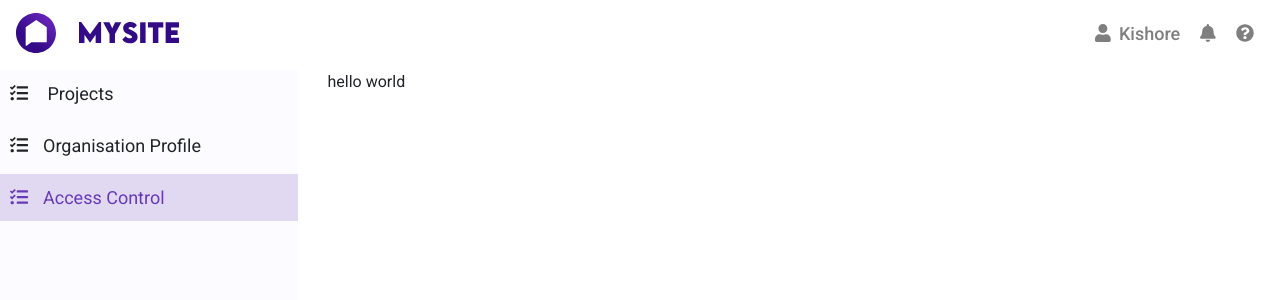
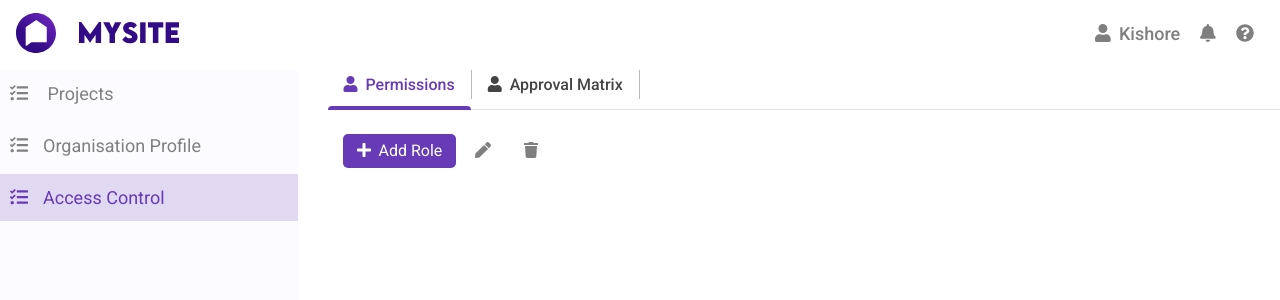
Before and after one commit to hossainrabbi/ui-design, a React (Create React App) app: page /accessControl in a window 1280 px wide. Shown: the top 300 px of the page. Built offline with nearby package versions, Linux system fonts and the light colour scheme.

Commit message:
tabs and button add

```diff
--- a/public/index.html
+++ b/public/index.html
@@ -15,6 +15,10 @@
       user's mobile device or desktop. See https://developers.google.com/web/fundamentals/web-app-manifest/
     -->
         <link rel="manifest" href="%PUBLIC_URL%/manifest.json" />
+        <link
+            rel="stylesheet"
+            href="https://cdnjs.cloudflare.com/ajax/libs/font-awesome/5.15.3/css/all.min.css"
+        />
         <!--
       Notice the use of %PUBLIC_URL% in the tags above.
       It will be replaced with the URL of the `public` folder during the build.
@@ -38,6 +42,5 @@
 
       To begin the development, run `npm start` or `yarn start`.
       To create a production bundle, use `npm run build` or `yarn build`.
-    -->
-  </body>
+    --></body>
 </html>
--- a/src/components/AccessControl.js
+++ b/src/components/AccessControl.js
@@ -1,5 +1,6 @@
 import React from 'react';
-import { Col, Row } from 'react-bootstrap';
+import { Col, Row, Tab, Tabs } from 'react-bootstrap';
+import AddRole from './AddRole';
 import Sidebar from './Sidebar';
 
 const AccessControl = () => {
@@ -9,7 +10,19 @@ const AccessControl = () => {
                 <Sidebar />
             </Col>
             <Col md={9} className="mt-7">
-                hello world
+                <Tabs
+                    className="tabs-item"
+                    defaultActiveKey="permissions"
+                    id="tab"
+                >
+                    <Tab eventKey="permissions" title="Permissions">
+                        <AddRole />
+                    </Tab>
+                    <Tab
+                        eventKey="approvalMatrix"
+                        title="Approval Matrix"
+                    ></Tab>
+                </Tabs>
             </Col>
         </Row>
     );
--- /dev/null
+++ b/src/components/AddRole.js
@@ -0,0 +1,25 @@
+import { faPen, faPlus, faTrash } from '@fortawesome/free-solid-svg-icons';
+import { FontAwesomeIcon } from '@fortawesome/react-fontawesome';
+import React from 'react';
+import { Container } from 'react-bootstrap';
+
+const AddRole = () => {
+    return (
+        <Container className="add-role mt-4">
+            <div className="role-btn">
+                <button>
+                    <FontAwesomeIcon icon={faPlus} />
+                    <span>Add Role</span>
+                </button>
+                <button>
+                    <FontAwesomeIcon icon={faPen} />
+                </button>
+                <button>
+                    <FontAwesomeIcon icon={faTrash} />
+                </button>
+            </div>
+        </Container>
+    );
+};
+
+export default AddRole;
--- a/src/index.css
+++ b/src/index.css
@@ -4,9 +4,12 @@
     --main-color: #673ab7;
     --main-color-light: #e1d8f1;
     --sidebar-color: #fcfbff;
-    --gray-color: Gray 3;
+    --gray-color: #808080;
+    --gray-color-light: #b9b9b9;
     --background-color: #ffffff;
+    --body-color: #444444;
     --transition: 0.3s;
+    --radius: 5px;
 }
 
 body {
@@ -73,3 +76,70 @@ a {
     color: var(--main-color);
     background-color: var(--main-color-light);
 }
+
+/* Tab Component */
+.tabs-item .nav-link {
+    display: inline-block;
+    font-style: normal;
+    font-feature-settings: normal;
+    font-variant: normal;
+    text-rendering: auto;
+    -webkit-font-smoothing: antialiased;
+    border: none;
+    border-right: 1px solid var(--gray-color-light) !important;
+    border-radius: 0;
+    margin-bottom: 10px;
+    padding-top: 2px;
+    padding-bottom: 2px;
+    color: var(--body-color);
+    font-weight: 500;
+}
+
+.tabs-item .nav-link.active {
+    color: var(--main-color);
+    position: relative;
+}
+
+.tabs-item .nav-link.active::after {
+    content: '';
+    position: absolute;
+    width: 100%;
+    height: 4px;
+    background-color: var(--main-color);
+    left: 0;
+    bottom: -11px;
+    border-top-right-radius: var(--radius);
+    border-top-left-radius: var(--radius);
+}
+
+.tabs-item .nav-link::before {
+    font-family: 'Font Awesome 5 Free';
+    font-weight: 900;
+    content: '\f007';
+    margin-right: 8px;
+}
+
+/* Add Role Component */
+.add-role .role-btn button {
+    border: none;
+    padding: 5px 14px;
+    margin-right: 5px;
+    border-radius: var(--radius);
+    transition: all var(--transition);
+    color: var(--gray-color);
+    background-color: transparent;
+}
+
+.add-role .role-btn button:first-child {
+    color: var(--background-color);
+    background-color: var(--main-color);
+}
+
+.add-role .role-btn button:hover {
+    color: var(--background-color);
+    background-color: var(--main-color);
+}
+
+.add-role .role-btn button span {
+    margin-left: 8px;
+}
```
Lines whose indentation alone changed are shown as unchanged.
